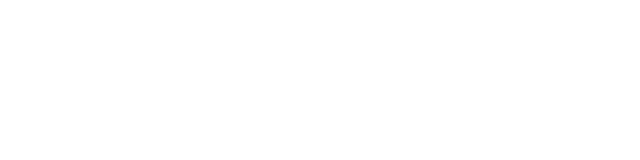
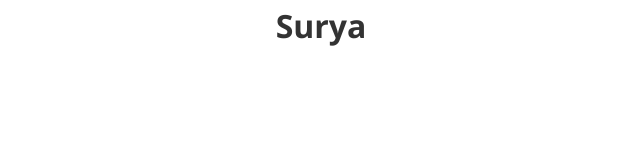
Before and after one commit to GuruAishwarya/TaskHawk, a React (Create React App) app: page /about in a window 1280 px wide. Before the commit this address had no page. Shown: the top 160 px of the page, without its empty margins (319-959 px from the left). Built offline with nearby package versions, Linux system fonts and the light colour scheme.

Commit message:
added aboutus

```diff
--- a/src/App.js
+++ b/src/App.js
@@ -2,6 +2,7 @@ import React from 'react';
 import { BrowserRouter as Router, Routes, Route } from 'react-router-dom';
 import GetInTouch from './pages/getintouch';
 import './App.css';
+import AboutUs from './pages/About';
 
 function App() {
   return (
@@ -10,6 +11,7 @@ function App() {
         <Routes>
           <Route path="/" element={<GetInTouch />} />
           <Route path="/contact" element={<GetInTouch />} />
+          <Route path='/about' element={<AboutUs />} />
         </Routes>
       </div>
     </Router>
--- /dev/null
+++ b/src/pages/About.js
@@ -0,0 +1,9 @@
+import React from 'react';
+
+const AboutUs = () => {
+  return (
+    <h1>Surya</h1>
+  );
+};
+
+export default AboutUs;
```
